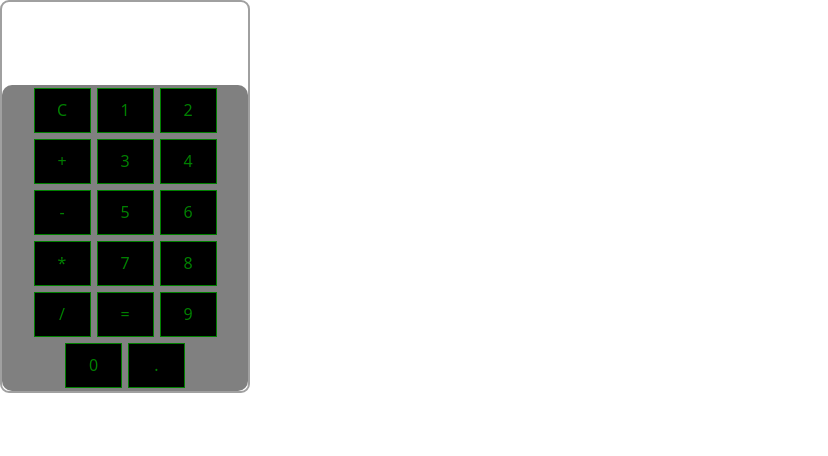
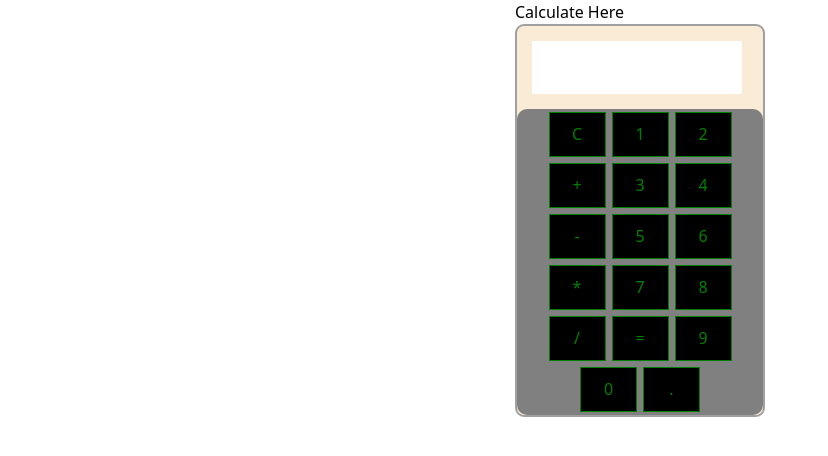
Before and after one commit to aryal05/CODSOFT, a React (Vite) app in the folder Calculator/: page / in a window 1280 px wide. Shown: the top 456 px of the page, without its empty margins (0-828 px from the left). Built offline with nearby package versions, Linux system fonts and the light colour scheme.

Commit message:
h1 added

```diff
--- a/Calculator/src/App.jsx
+++ b/Calculator/src/App.jsx
@@ -24,11 +24,14 @@ function App() {
   }
 
   return (
+    <>
+    <h1 className={style.head}>Calculate Here</h1>
     <div className= {style.calculator}>
      <Display displayVal= {calVal}></Display>
      <ButtonsContainer onButtonClick = {onButtonClick}></ButtonsContainer>
 
     </div>
+    </>
   )
 }
 
--- a/Calculator/src/App.module.css
+++ b/Calculator/src/App.module.css
@@ -1,10 +1,17 @@
 .calculator{
     border: 2px solid rgb(160, 160, 160);
     border-radius: 9px;
+    background-color: antiquewhite;
     width: 250px;
+    margin: auto;
     /* margin-left: 550px; */
 
 
 
 
 }
+.head{
+    width: 250px;
+    margin: auto;
+
+}
```
